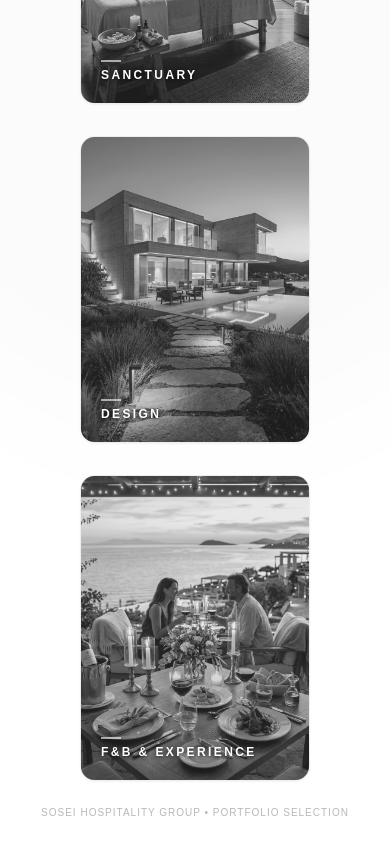
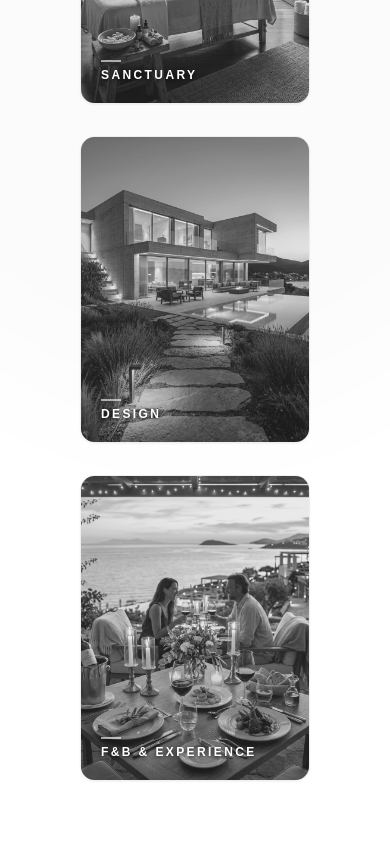
Before and after one commit to UOSpace/vervast-hotel-fe-revamp, a React (Vite) app: page /portal in a window 390 px wide. Shown: the part 682-1526 px from the top of the page. After the commit the page ends 1487 px from the top, so only its background shows below. Built offline with nearby package versions, Linux system fonts and the light colour scheme; no server answers.

Commit message:
feat: create PortalSelectionPage with responsive grid for portal navigation

```diff
--- a/src/features/auth/pages/PortalSelectionPage.tsx
+++ b/src/features/auth/pages/PortalSelectionPage.tsx
@@ -82,11 +82,6 @@ export function PortalSelectionPage() {
           ))}
         </div>
       </div>
-
-      {/* Footer copyright note */}
-      <div className="z-10 pt-4 pb-2 text-center text-[10px] text-muted-foreground/50 tracking-widest uppercase shrink-0 font-medium">
-        SOSEI Hospitality Group &bull; Portfolio Selection
-      </div>
     </div>
   );
 }
```
